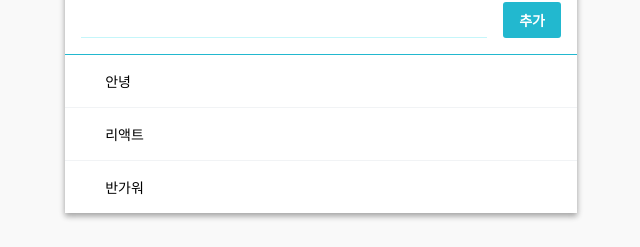
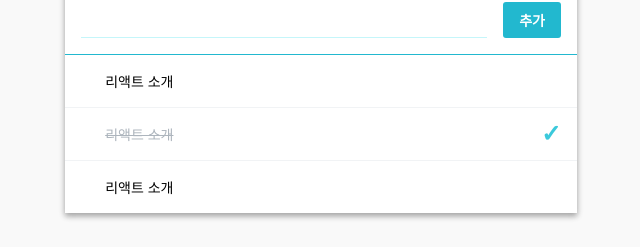
Before and after one commit to Lukuok/LearningReact, a React app: page / in a window 1280 px wide. Shown: the part 200-447 px from the top of the page, without its empty margins (319-959 px from the left). Built offline with nearby package versions, Linux system fonts and the light colour scheme.

Commit message:
complete TodoList

```diff
--- a/src/TodoApp.js
+++ b/src/TodoApp.js
@@ -22,12 +22,69 @@
         });
     }
 
+    handleKeyPress = (e) => {
+        if(e.key === 'Enter') {
+            this.handleCreate();
+        }
+    }
 
+    handleCreate = () => {
+        const {input, todos} = this.state;
+        this.setState({
+            input : '',
+            todos : todos.concat({
+                id     : this.id++,
+                text   : input,
+                checked: false
+            })
+        })
+    }
+
+    handleToggle = (id) => {
+        const { todos } = this.state;
+        const index     = todos.findIndex(todo => todo.id === id);
+        const selected  = todos[index];
+        const nextTodos = [...todos];
+
+        nextTodos[index] = {
+            ...selected,
+            checked: !selected.checked
+        };
+
+        this.setState({
+            todos: nextTodos
+        });
+    }
+
+    handleRemove = (id) => {
+        const {todos } = this.state;
+        this.setState({
+            todos: todos.filter(todo => todo.id !== id)
+        });
+    }
 
     render() {
+
+        const { input, todos } = this.state;
+        const {
+            handleChange,
+            handleCreate,
+            handleKeyPress,
+            handleToggle,
+            handleRemove
+        } = this;
+
         return (
-            <TodoListTemplate form={<Form/>}>
-                <TodoItemList/>
+            <TodoListTemplate form={(
+                <Form
+                    value      = {input}
+                    onKeyPress = {handleKeyPress}
+                    onChange   = {handleChange}
+                    onCreate   = {handleCreate}
+
+                />
+            )}>
+                <TodoItemList todos={todos} onToggle = { handleToggle } onRemove={handleRemove}/>
             </TodoListTemplate>
         );
     }
--- a/src/TodoComponents/Form.js
+++ b/src/TodoComponents/Form.js
@@ -3,7 +3,7 @@
 
 const Form = ({value, onChange, onCreate, onKeyPress}) => {
     return (
-      <div className="form"  >
+      <div className="form">
           <input value={value} onChange={onChange} onKeyPress={onKeyPress}/>
           <div className="create-button" onClick={onCreate}>
               추가
--- a/src/TodoComponents/TodoItemList.js
+++ b/src/TodoComponents/TodoItemList.js
@@ -13,13 +13,24 @@
         onRemove: 아이템을 삭제시키는 함수
 
         */
-        const { todos, oToggle, onRemove } = this.props;
+        const { todos, onToggle, onRemove } = this.props;
+
+        const todoList = todos.map(
+            ({id, text, checked}) => (
+            <TodoItem
+                id = {id}
+                text = {text}
+                checked = {checked}
+                onToggle = {onToggle}
+                onRemove = {onRemove}
+                key = {id}
+            />
+            )
+        );
 
         return (
             <div>
-                <TodoItem text="안녕"/>
-                <TodoItem text="리액트"/>
-                <TodoItem text="반가워"/>
+                {todoList}
             </div>
         );
     }
```
Also changed, not shown: src/TodoComponents/TodoItem.js (+8 -4 lines).
